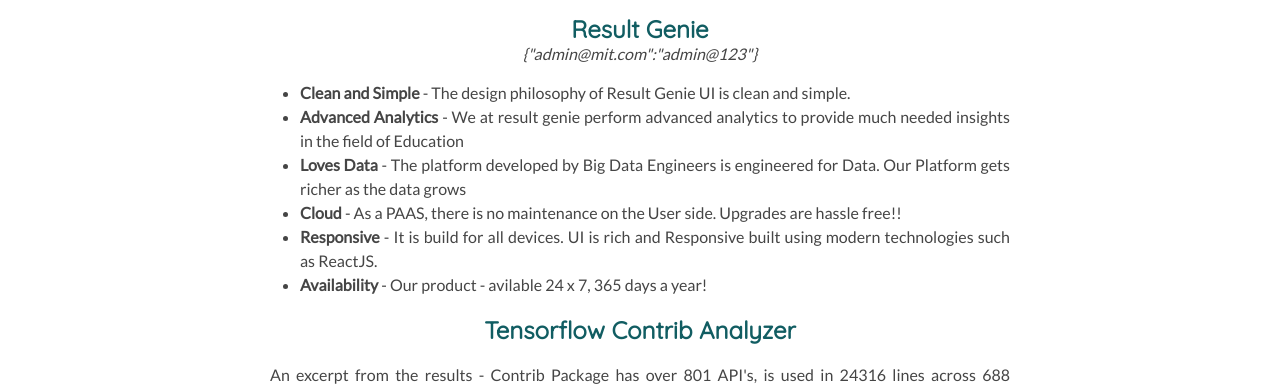
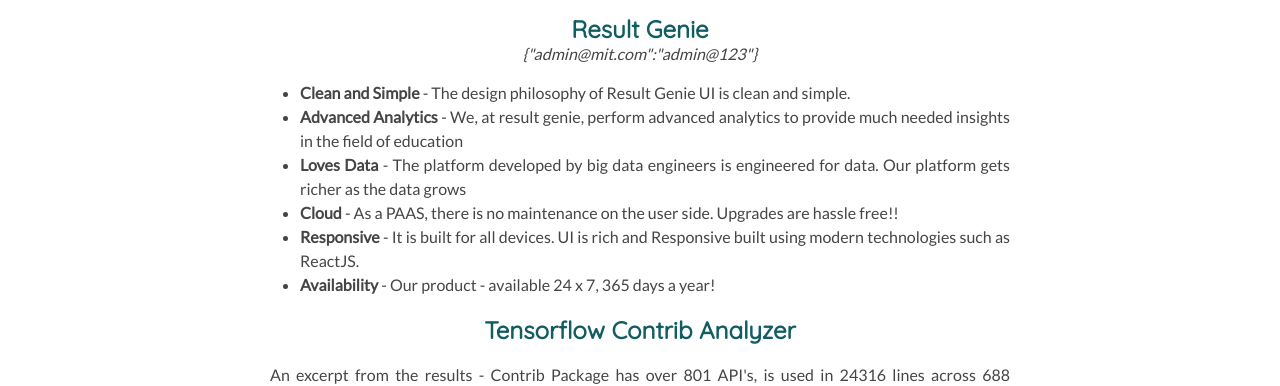
Before and after one commit to kingspp/kingspp.github.io, a Jekyll site: the page built from demos.html, in a window 1280 px wide. Shown: the part 150-536 px from the top of the page. Built offline with Jekyll 4.4.1, drawn with Linux system fonts in a browser that asks for light colours; nearby versions of some CDN libraries.

Commit message:
Fix typos

```diff
--- a/demos.html
+++ b/demos.html
@@ -12,11 +12,11 @@
         <div>
 			<ul>
 				<li><b>Clean and Simple</b> - The design philosophy of Result Genie UI is clean and simple.</li>
-				<li><b>Advanced Analytics</b> - We at result genie perform advanced analytics to provide much needed insights in the field of Education</li>
-				<li><b>Loves Data</b> - The platform developed by Big Data Engineers is engineered for Data. Our Platform gets richer as the data grows</li>
-				<li><b>Cloud </b> - As a PAAS, there is no maintenance on the User side. Upgrades are hassle free!!</li>
-				<li><b>Responsive </b> - It is build for all devices. UI is rich and Responsive built using modern technologies such as ReactJS.</li>
-				<li><b>Availability </b> - Our product - avilable 24 x 7, 365 days a year!</li>
+				<li><b>Advanced Analytics</b> - We, at result genie, perform advanced analytics to provide much needed insights in the field of education</li>
+				<li><b>Loves Data</b> - The platform developed by big data engineers is engineered for data. Our platform gets richer as the data grows</li>
+				<li><b>Cloud </b> - As a PAAS, there is no maintenance on the user side. Upgrades are hassle free!!</li>
+				<li><b>Responsive </b> - It is built for all devices. UI is rich and Responsive built using modern technologies such as ReactJS.</li>
+				<li><b>Availability </b> - Our product - available 24 x 7, 365 days a year!</li>
 			</ul>
 
         </div>
```
